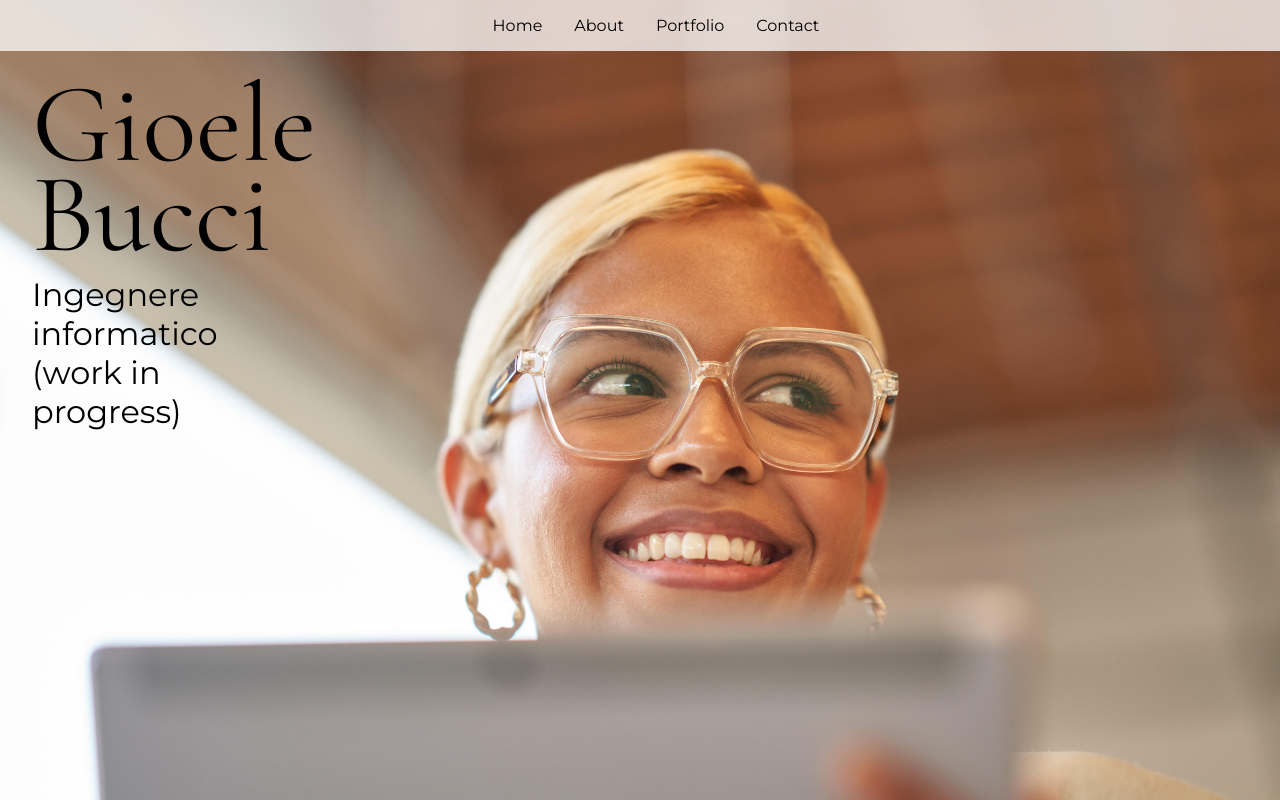
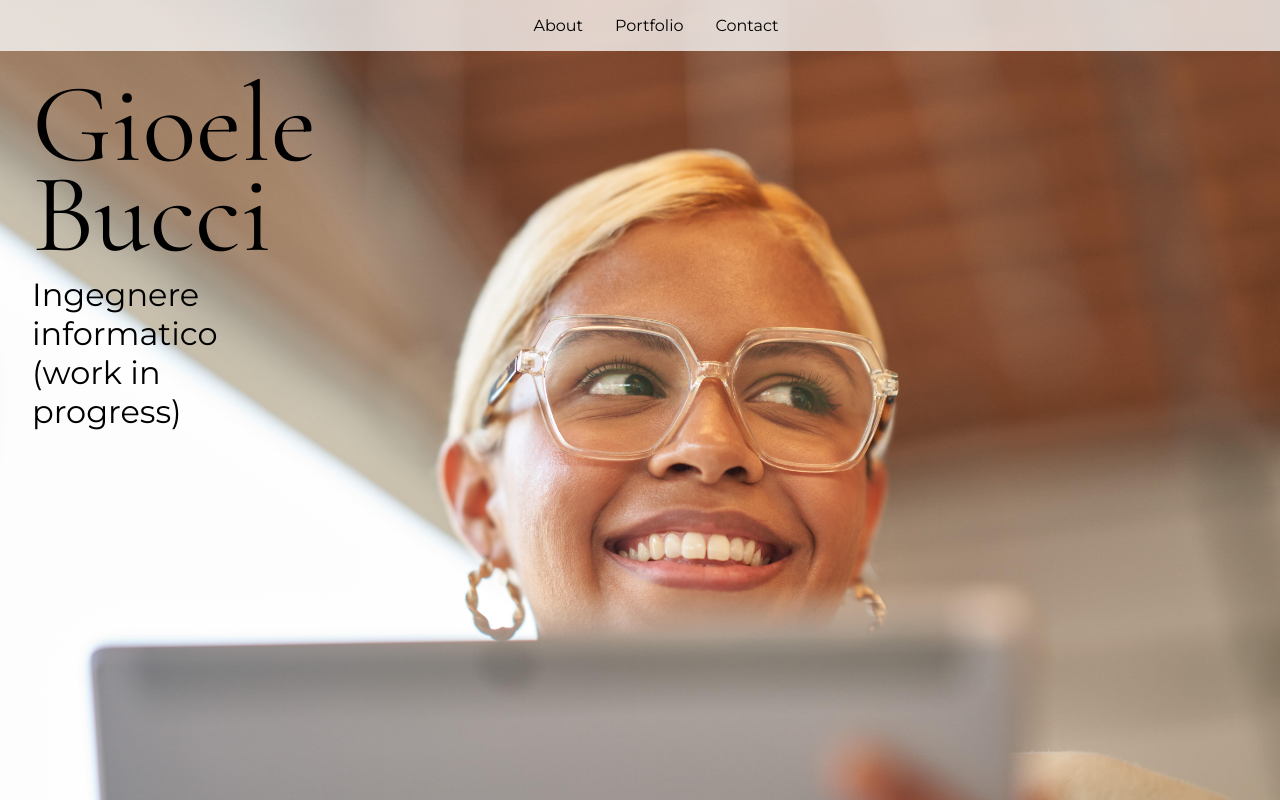
Before and after one commit to GioeleBucci/Portfolio, a React (Vite) app: page / in a window 1280 px wide. Built offline with nearby package versions, Linux system fonts and the light colour scheme.

Commit message:
remove home label, change links color to purple

```diff
--- a/src/Components/Header.jsx
+++ b/src/Components/Header.jsx
@@ -21,7 +21,7 @@ const Header = () => {
         zIndex: 10,
       }}
     >
-      <a href="#home">Home</a>
+      {/* <a href="#home">Home</a> */}
       <a href="#about">About</a>
       <a href="#portfolio">Portfolio</a>
       <a href="#footer">Contact</a>
--- a/src/Components/Home.jsx
+++ b/src/Components/Home.jsx
@@ -34,6 +34,9 @@ const Home = ({ name, title }) => {
           style={{ maxWidth: "100%", maxHeight: "100%" }}
         />
         <div style={{ position: "absolute", top: "5rem", left: "2rem", width: "17rem" }}>
+          <br />
+          <br />
+          <br />
           <h1 style={{ fontSize: "2rem" }}>{name}</h1>
           <h2 style={{ fontSize: "1.5rem" }}>{title}</h2>
         </div>
@@ -42,7 +45,12 @@ const Home = ({ name, title }) => {
   }
   return (
     <section id="home" className="min-height">
-      <img className="background" src={image} alt="" />
+      <img
+        className="background"
+        src={image}
+        alt=""
+        style={{ maxWidth: "100%", maxHeight: "100%" }}
+      />
       <div style={{ position: "absolute", top: "5rem", left: "2rem", width: "17rem" }}>
         <h1>{name}</h1>
         <h2>{title}</h2>
--- a/src/Components/Portfolio.jsx
+++ b/src/Components/Portfolio.jsx
@@ -76,7 +76,7 @@ const Portfolio = () => {
               {projectList.map((project) => (
                 <div className="project" key={project.title} style={{ maxWidth: "300px" }}>
                   <a href={project.url} target="_blank" rel="noopener noreferrer">
-                    <h5 style={{ flexBasis: "40px" }}>{project.title}</h5>
+                    <h5 style={{ flexBasis: "40px", color: "indigo" }}>{project.title}</h5>
                   </a>
                   <p className="small" style={{ fontSize: "12px" }}>
                     {project.description}
@@ -105,7 +105,7 @@ const Portfolio = () => {
           {projectList.map((project) => (
             <div className="box" key={project.title}>
               <a href={project.url} target="_blank" rel="noopener noreferrer">
-                <h3 style={{ flexBasis: "40px" }}>{project.title}</h3>
+                <h3 style={{ flexBasis: "40px", color: "indigo" }}>{project.title}</h3>
               </a>
               <p className="small">{project.description}</p>
             </div>
```
